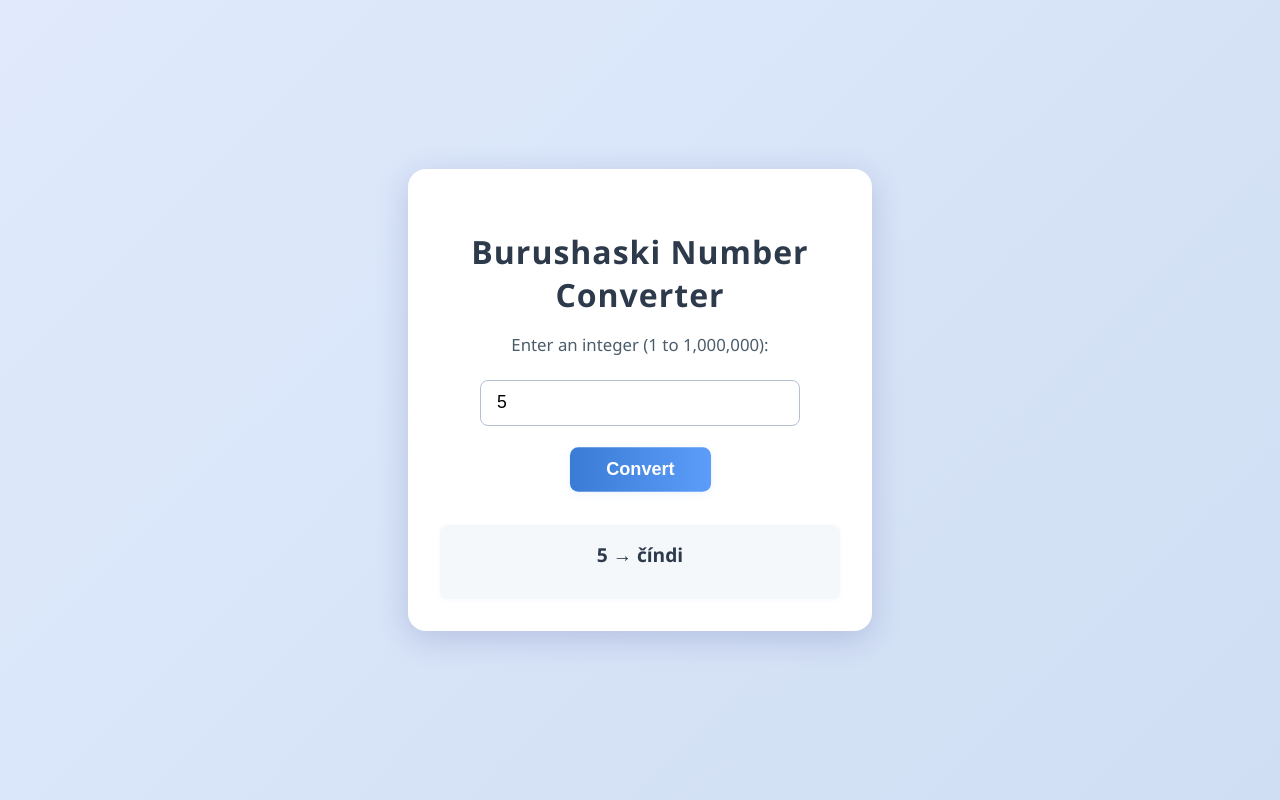
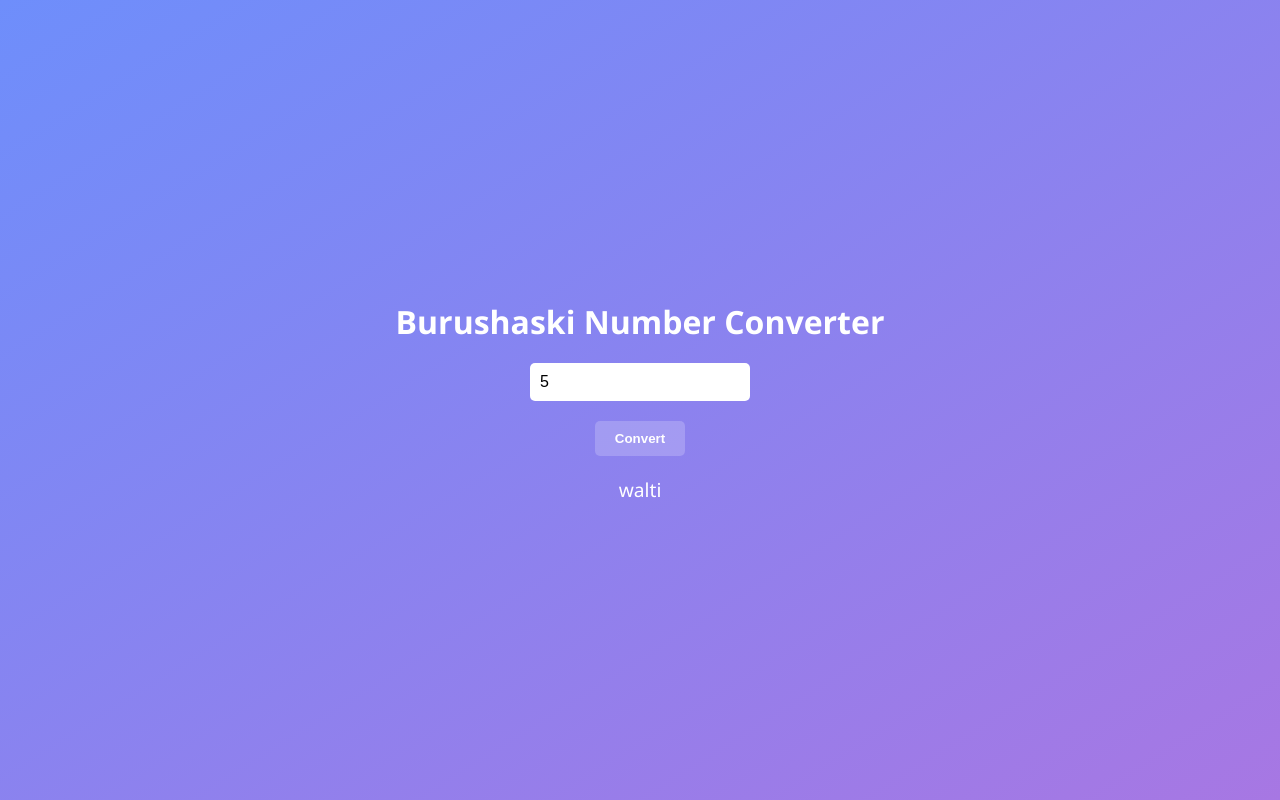
Before and after one commit to farissalman12/burushashki-number-converter, a plain HTML site: page index.html in a window 1280 px wide. Both pictures are taken after typing "5" into the empty fields and a click on the button "Convert". Drawn offline with Linux system fonts and the light colour scheme.

Commit message:
Update: latest changes to index.html

```diff
--- a/index.html
+++ b/index.html
@@ -2,225 +2,183 @@
 <html lang="en">
   <head>
     <meta charset="UTF-8" />
-    <meta name="viewport" content="width=device-width, initial-scale=1" />
+    <meta name="viewport" content="width=device-width, initial-scale=1.0" />
     <title>Burushaski Number Converter</title>
     <style>
       body {
-        background: linear-gradient(135deg, #e0eafc 0%, #cfdef3 100%);
-        min-height: 100vh;
-        font-family: "Segoe UI", Arial, sans-serif;
+        font-family: "Segoe UI", sans-serif;
+        background: linear-gradient(to bottom right, #6e8efb, #a777e3);
+        color: white;
         display: flex;
+        flex-direction: column;
         align-items: center;
         justify-content: center;
+        height: 100vh;
         margin: 0;
       }
-      .container {
-        background: #fff;
-        border-radius: 18px;
-        box-shadow: 0 8px 32px 0 rgba(31, 38, 135, 0.18);
-        padding: 2.5rem 2rem 2rem 2rem;
-        max-width: 400px;
-        width: 100%;
+
+      h1 {
+        margin-bottom: 20px;
+        font-size: 2rem;
+      }
+
+      input {
+        padding: 10px;
+        border-radius: 5px;
+        border: none;
+        font-size: 1rem;
+        margin-bottom: 20px;
+        width: 200px;
+      }
+
+      button {
+        padding: 10px 20px;
+        border: none;
+        background-color: #ffffff33;
+        border-radius: 5px;
+        color: white;
+        cursor: pointer;
+        font-weight: bold;
+        transition: background-color 0.3s;
+      }
+
+      button:hover {
+        background-color: #ffffff55;
+      }
+
+      p {
+        margin-top: 20px;
+        font-size: 1.2rem;
+        word-wrap: break-word;
         text-align: center;
-        transition: box-shadow 0.3s;
-      }
-      .container:hover {
-        box-shadow: 0 12px 40px 0 rgba(31, 38, 135, 0.22);
-      }
-      h1 {
-        color: #2d3a4b;
-        font-size: 2rem;
-        margin-bottom: 0.5rem;
-        letter-spacing: 1px;
-      }
-      p {
-        color: #4b5d6b;
-        margin-bottom: 1.5rem;
-        font-size: 1.05rem;
-      }
-      input[type="number"] {
-        width: 80%;
-        padding: 0.7rem 1rem;
-        border: 1.5px solid #b3c0d1;
-        border-radius: 8px;
-        font-size: 1.1rem;
-        outline: none;
-        margin-bottom: 1rem;
-        transition: border-color 0.2s, box-shadow 0.2s;
-        box-sizing: border-box;
-      }
-      input[type="number"]:focus {
-        border-color: #5b9df9;
-        box-shadow: 0 0 0 2px #b3d1ff55;
-      }
-      button {
-        background: linear-gradient(90deg, #5b9df9 0%, #3a7bd5 100%);
-        color: #fff;
-        border: none;
-        border-radius: 8px;
-        padding: 0.7rem 2.2rem;
-        font-size: 1.1rem;
-        font-weight: 600;
-        cursor: pointer;
-        box-shadow: 0 2px 8px 0 rgba(90, 155, 249, 0.1);
-        transition: background 0.2s, transform 0.1s;
-        margin-top: 0.5rem;
-      }
-      button:hover,
-      button:focus {
-        background: linear-gradient(90deg, #3a7bd5 0%, #5b9df9 100%);
-        transform: translateY(-2px) scale(1.03);
-      }
-      #result {
-        margin-top: 2rem;
-        font-weight: bold;
-        font-size: 1.2rem;
-        color: #2d3a4b;
-        min-height: 2.2em;
-        background: #f4f8fb;
-        border-radius: 8px;
-        padding: 1rem 0.5rem;
-        box-shadow: 0 1px 4px 0 rgba(90, 155, 249, 0.07);
-        transition: background 0.2s;
-      }
-      @media (max-width: 500px) {
-        .container {
-          padding: 1.2rem 0.5rem 1.5rem 0.5rem;
-          max-width: 98vw;
-        }
-        h1 {
-          font-size: 1.3rem;
-        }
-        input[type="number"],
-        button {
-          font-size: 1rem;
-        }
+        max-width: 90%;
       }
     </style>
   </head>
   <body>
-    <div class="container">
-      <h1>Burushaski Number Converter</h1>
-      <p>Enter an integer (1 to 1,000,000):</p>
-      <input id="numberInput" type="number" min="1" max="1000000" />
-      <br />
-      <button onclick="convertNumber()">Convert</button>
-      <div id="result"></div>
-    </div>
+    <h1>Burushaski Number Converter</h1>
+    <input
+      type="number"
+      id="numberInput"
+      placeholder="Enter a number (1–1,000,000)"
+    />
+    <button onclick="convert()">Convert</button>
+    <p id="output"></p>
+
     <script>
-      const units = {
-        1: "hik",
-        2: "altó",
-        3: "iskí",
-        4: "wálti",
-        5: "číndi",
-        6: "mishíndi",
-        7: "thalé",
-        8: "altambi",
-        9: "huntí",
-      };
-      const tens = {
-        1: "altar", // 20
-        2: "alto-altar", // 40
-        3: "iski-altar", // 60
-        4: "walti-altar", // 80
-      };
-      function convert(num) {
-        if (!Number.isInteger(num)) {
-          throw new Error("Input must be an integer.");
-        }
-        if (num <= 0) {
-          throw new Error(
-            "Burushaski number system does not define zero or negative numbers."
+      const units = [
+        "",
+        "hik",
+        "alto",
+        "iski",
+        "chindi",
+        "walti",
+        "mishindi",
+        "thale",
+        "altambi",
+        "hunti",
+      ];
+      const twenties = [
+        "",
+        "altar",
+        "altar alto",
+        "altar iski",
+        "altar chindi",
+        "altar walti",
+        "altar mishindi",
+        "altar thale",
+        "altar altambi",
+        "altar hunti",
+      ];
+      const hundreds = [
+        "",
+        "hik tha",
+        "alto tha",
+        "iski tha",
+        "chindi tha",
+        "walti tha",
+        "mishindi tha",
+        "thale tha",
+        "altambi tha",
+        "hunti tha",
+      ];
+      const thousands = [
+        "",
+        "hik saas",
+        "alto saas",
+        "iski saas",
+        "chindi saas",
+        "walti saas",
+        "mishindi saas",
+        "thale saas",
+        "altambi saas",
+        "hunti saas",
+      ];
+
+      function convertNumberToBurushaski(num) {
+        if (num === 0) return "zero";
+
+        let parts = [];
+
+        const getTens = (n, atEnd) => {
+          let t = Math.floor(n / 10);
+          let u = n % 10;
+          let result = [];
+
+          if (t > 0) {
+            let tens = t === 1 ? "turma" : units[t] + " turma";
+            result.push(tens);
+          }
+          if (u > 0) {
+            result.push(units[u]);
+          }
+
+          let joined = result.join("-");
+          // Change ending 'turma' to 'torimi'
+          if (joined.endsWith("turma")) {
+            joined = joined.replace(/turma$/, "torimi");
+          } else if (joined.includes("-turma-")) {
+            joined = joined.replace(/-turma-/, "-turma-");
+          }
+          return joined;
+        };
+
+        if (num >= 1000000) return "Number too large";
+
+        const saas = Math.floor(num / 1000);
+        const tha = Math.floor((num % 1000) / 100);
+        const rem = num % 100;
+        const tensAndUnits = getTens(rem, true);
+
+        if (saas > 0) {
+          parts.push(
+            thousands[Math.floor(saas / 1000)] ||
+              convertNumberToBurushaski(saas) + " saas"
           );
         }
-        if (num > 1000000) {
-          throw new Error("Maximum allowed value is 1,000,000.");
-        }
-        if (num < 10) {
-          return units[num];
-        }
-        if (num < 20) {
-          return "turma-" + units[num - 10];
-        }
-        if (num < 100) {
-          return convertBelow100(num);
-        }
-        if (num < 1000) {
-          return convertHundreds(num);
-        }
-        if (num < 1000000) {
-          return convertThousands(num);
-        }
-        if (num === 1000000) {
-          return "saas-tha";
-        }
-      }
-      function convertBelow100(num) {
-        const twenties = Math.floor(num / 20);
-        const remainder = num % 20;
-        let parts = [];
 
-        if (twenties > 0) {
-          parts.push(tens[twenties]);
+        if (tha > 0) {
+          parts.push(hundreds[tha]);
         }
 
-        if (remainder === 0) {
-          return parts.join("-");
+        if (rem > 0) {
+          if (parts.length > 0) parts.push("ke");
+          parts.push(tensAndUnits);
         }
 
-        if (remainder === 10) {
-          parts.push("turma");
-        } else if (remainder < 10) {
-          parts.push(units[remainder]);
-        } else {
-          parts.push("turma-" + units[remainder - 10]);
-        }
-
-        return parts.join("-");
+        return parts.join("-").replace(/--+/g, "-");
       }
 
-      function convertHundreds(num) {
-        const hundreds = Math.floor(num / 100);
-        const remainder = num % 100;
-        if (num === 100) {
-          return "hik tha";
+      function convert() {
+        const num = parseInt(document.getElementById("numberInput").value);
+        const output = document.getElementById("output");
+        if (isNaN(num) || num < 1 || num > 1000000) {
+          output.textContent =
+            "Please enter a valid number between 1 and 1,000,000.";
+          return;
         }
-        let parts = [];
-        parts.push(units[hundreds] + " tha");
-        if (remainder === 0) {
-          return parts.join(" ");
-        }
-        parts.push("ke");
-        parts.push(convert(remainder));
-        return parts.join(" ");
-      }
-      function convertThousands(num) {
-        const thousands = Math.floor(num / 1000);
-        const remainder = num % 1000;
-        let parts = [];
-        if (thousands === 1) {
-          parts.push("saas");
-        } else {
-          parts.push(convert(thousands) + " saas");
-        }
-        if (remainder === 0) {
-          return parts.join(" ");
-        }
-        parts.push("ke");
-        parts.push(convert(remainder));
-        return parts.join(" ");
-      }
-      function convertNumber() {
-        const input = document.getElementById("numberInput").value;
-        const resultDiv = document.getElementById("result");
-        try {
-          const num = Number(input);
-          const burushaskiNumber = convert(num);
-          resultDiv.textContent = `${num} → ${burushaskiNumber}`;
-        } catch (e) {
-          resultDiv.textContent = "Error: " + e.message;
-        }
+        const burushaski = convertNumberToBurushaski(num);
+        output.textContent = burushaski;
       }
     </script>
   </body>
```
